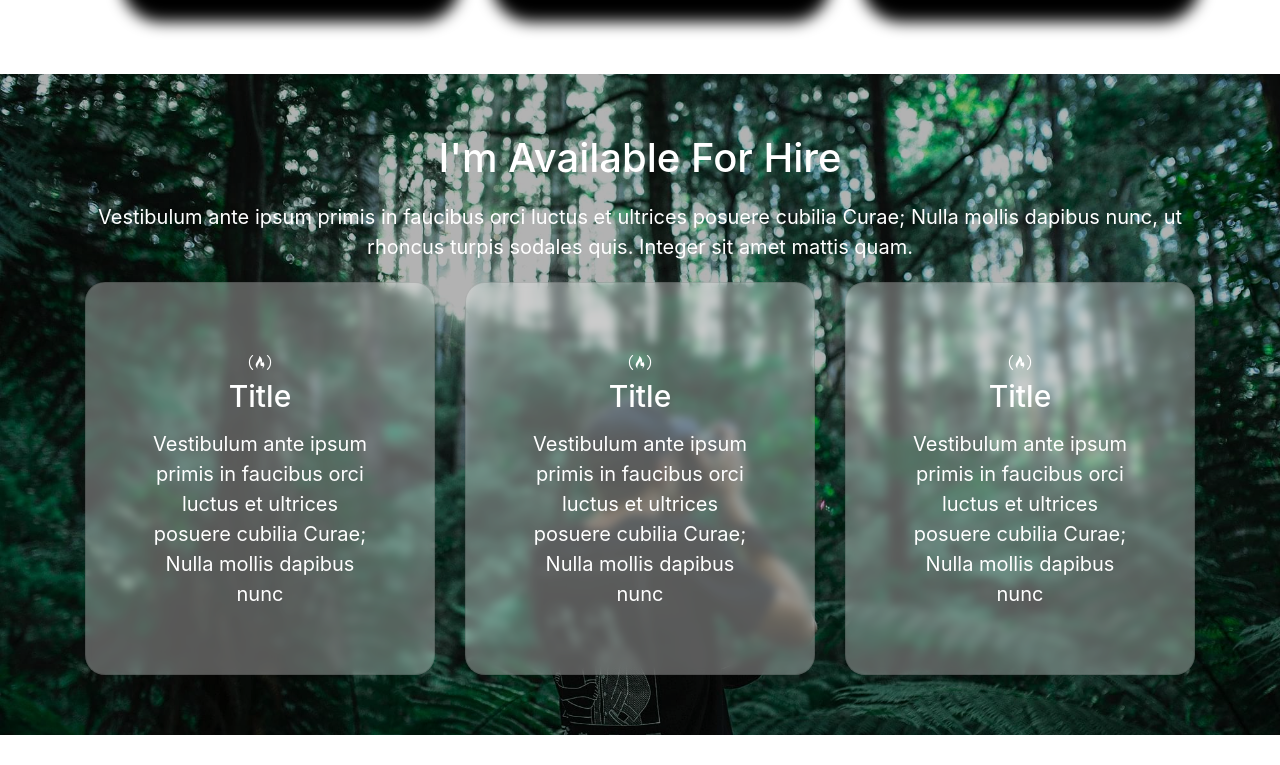
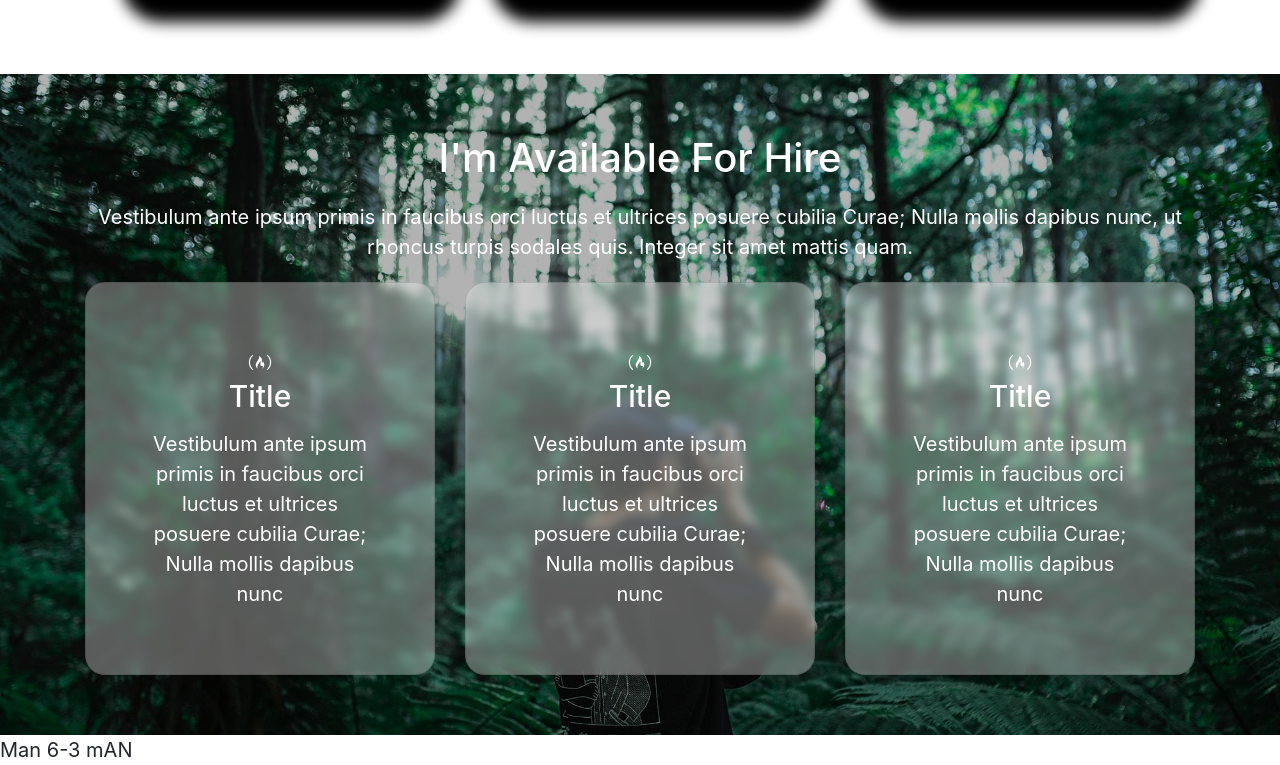
Before and after one commit to ZZBoxZZz/b39_portfolio, a plain HTML site: page index.html in a window 1280 px wide. Shown: the part 1963-2728 px from the top of the page. Before the commit the page ends 2698 px from the top, so only its background shows below. Drawn offline with nearby package versions, Linux system fonts and the light colour scheme.

Commit message:
footer doney

```diff
--- a/index.html
+++ b/index.html
@@ -291,6 +291,7 @@
                 </div>
             </div>
         </section>
+        <footer>Man 6-3 mAN</footer>
 
 
 
```
